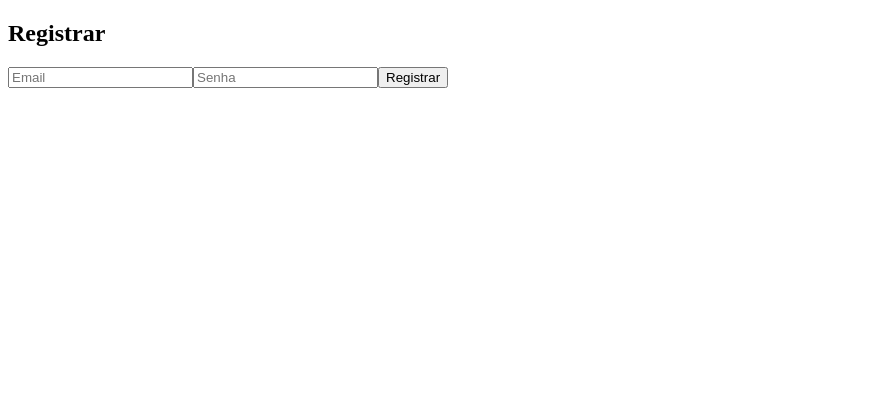
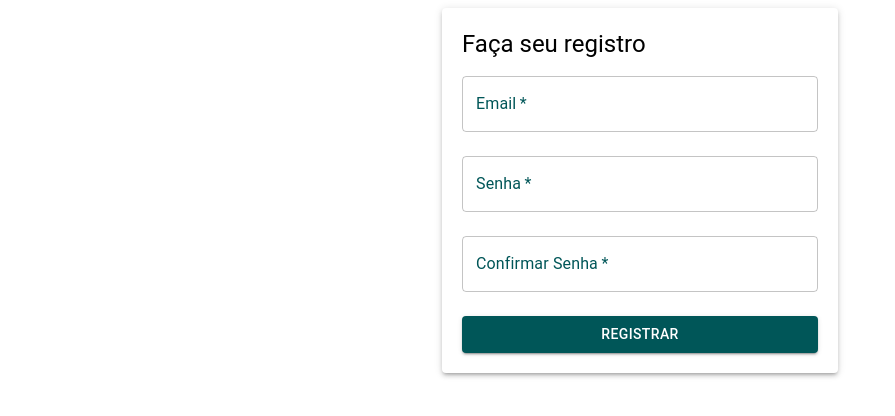
Before and after one commit to alexmacieldeveloper/app-personal-financial, a React (Create React App) app: page /signup in a window 1280 px wide. Shown: the top 416 px of the page, without its empty margins (0-895 px from the left). Built offline with nearby package versions, Linux system fonts and the light colour scheme; no server answers.

Commit message:
styling component of page

```diff
--- a/src/pages/Login.tsx
+++ b/src/pages/Login.tsx
@@ -1,26 +1,26 @@
-import React, { useState } from "react";
-import { useNavigate } from "react-router-dom";
-import { loginUser, loginWithGoogle  } from "../services/auth/authService";
+import React, { useState } from 'react';
+import { useNavigate } from 'react-router-dom';
+import { loginUser, loginWithGoogle } from '../services/auth/authService';
+import { TextField, Button, Typography, Container, Grid, Paper } from '@mui/material';
 
 const Login: React.FC = () => {
-  const [email, setEmail] = useState("");
-  const [password, setPassword] = useState("");
-  const [error, setError] = useState("");
-
+  const [email, setEmail] = useState('');
+  const [password, setPassword] = useState('');
+  const [error, setError] = useState('');
   const navigate = useNavigate();
 
   const handleLogin = async (e: React.FormEvent) => {
     e.preventDefault();
     try {
       await loginUser(email, password);
-      navigate("/dashboard");
+      navigate('/dashboard');
     } catch (error) {
       if (error instanceof Error) {
         setError(error.message);
       } else {
-        setError("Erro desconhecido ao fazer login.");
+        setError('Erro desconhecido ao fazer login.');
       }
-      console.error("Erro de login:", error);
+      console.error('Erro de login:', error);
     }
   };
 
@@ -39,30 +39,41 @@ const Login: React.FC = () => {
   };
 
   return (
-    <div>
-      <h2>Login</h2>
+    <Container component="main" maxWidth="xs">
+      <Paper elevation={3} style={{ padding: '20px' }}>
+        <Typography component="h1" variant="h5">Login</Typography>
         <form onSubmit={handleLogin}>
-        <input
-          type="email"
+          <TextField
+            variant="outlined"
+            margin="normal"
+            required
+            fullWidth
+            label="Email"
+            autoComplete="email"
             value={email}
             onChange={(e) => setEmail(e.target.value)}
-          placeholder="Email"
+          />
+          <TextField
+            variant="outlined"
+            margin="normal"
             required
-        />
-        <input
+            fullWidth
+            label="Senha"
             type="password"
+            autoComplete="current-password"
             value={password}
             onChange={(e) => setPassword(e.target.value)}
-          placeholder="Senha"
-          required
           />
-        <button type="submit">Entrar</button>
-        <button type="button" onClick={handleGoogleLogin}>
+          <Button type="submit" fullWidth variant="contained" color="primary" style={{ marginTop: '16px' }}>
+            Entrar
+          </Button>
+          <Button fullWidth variant="outlined" color="primary" style={{ marginTop: '16px' }} onClick={handleGoogleLogin}>
             Entrar com Google
-        </button>
-        {error && <p style={{ color: "red" }}>{error}</p>}
+          </Button>
+          {error && <Typography color="error" style={{ marginTop: '16px' }}>{error}</Typography>}
         </form>
-    </div>
+      </Paper>
+    </Container>
   );
 };
 
--- a/src/pages/SignUp.tsx
+++ b/src/pages/SignUp.tsx
@@ -1,18 +1,25 @@
 import React, { useState } from 'react';
 import { useNavigate } from 'react-router-dom';
 import { registerUser } from '../services/auth/authService';
+import { TextField, Button, Typography, Container, Paper } from '@mui/material';
 
 const SignUp: React.FC = () => {
   const [email, setEmail] = useState('');
   const [password, setPassword] = useState('');
+  const [confirmPassword, setConfirmPassword] = useState('');
   const [error, setError] = useState('');
   const navigate = useNavigate();
 
-  const handleSignUp = async (e: React.FormEvent) => {
+  const handleRegister = async (e: React.FormEvent) => {
     e.preventDefault();
+    if (password !== confirmPassword) {
+      setError('As senhas não correspondem.');
+      return;
+    }
+
     try {
       await registerUser(email, password);
-      navigate('/dashboard');
+      navigate('/');
     } catch (error) {
       if (error instanceof Error) {
         setError(error.message);
@@ -24,27 +31,49 @@ const SignUp: React.FC = () => {
   };
 
   return (
-    <div>
-      <h2>Registrar</h2>
-      <form onSubmit={handleSignUp}>
-        <input
-          type="email"
+    <Container component="main" maxWidth="xs">
+      <Paper elevation={3} style={{ padding: '20px' }}>
+        <Typography component="h1" variant="h5">Faça seu registro</Typography>
+        <form onSubmit={handleRegister}>
+          <TextField
+            variant="outlined"
+            margin="normal"
+            required
+            fullWidth
+            label="Email"
+            autoComplete="email"
             value={email}
             onChange={(e) => setEmail(e.target.value)}
-          placeholder="Email"
+          />
+          <TextField
+            variant="outlined"
+            margin="normal"
             required
-        />
-        <input
+            fullWidth
+            label="Senha"
             type="password"
+            autoComplete="new-password"
             value={password}
             onChange={(e) => setPassword(e.target.value)}
-          placeholder="Senha"
+          />
+          <TextField
+            variant="outlined"
+            margin="normal"
             required
+            fullWidth
+            label="Confirmar Senha"
+            type="password"
+            autoComplete="new-password"
+            value={confirmPassword}
+            onChange={(e) => setConfirmPassword(e.target.value)}
           />
-        <button type="submit">Registrar</button>
-        {error && <p style={{ color: 'red' }}>{error}</p>}
+          <Button type="submit" fullWidth variant="contained" color="primary" style={{ marginTop: '16px' }}>
+            Registrar
+          </Button>
+          {error && <Typography color="error" style={{ marginTop: '16px' }}>{error}</Typography>}
         </form>
-    </div>
+      </Paper>
+    </Container>
   );
 };
 
```
Lines whose indentation alone changed are shown as unchanged.
